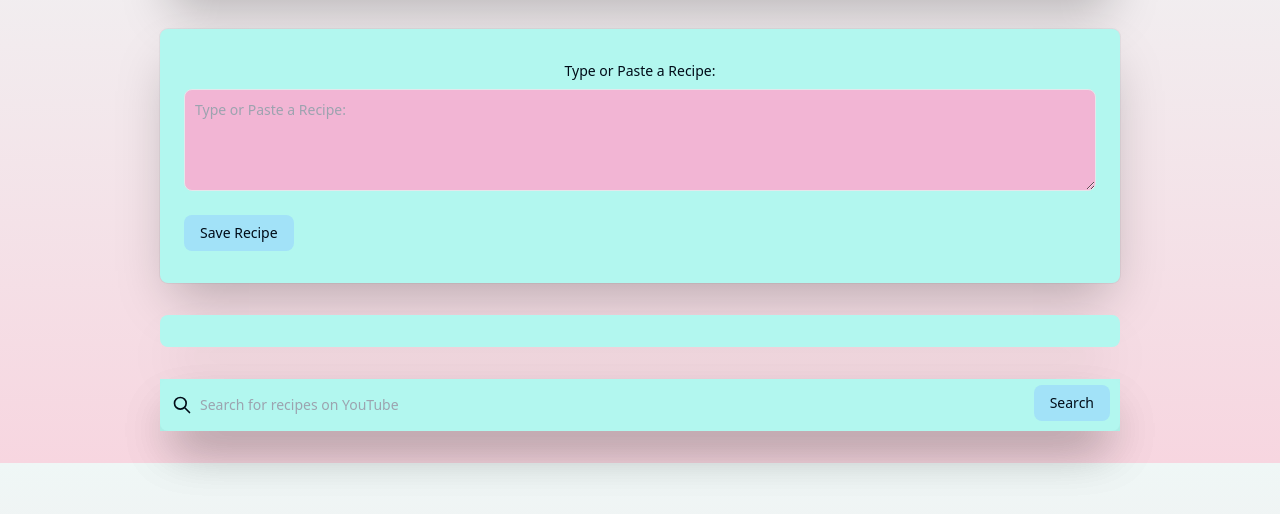
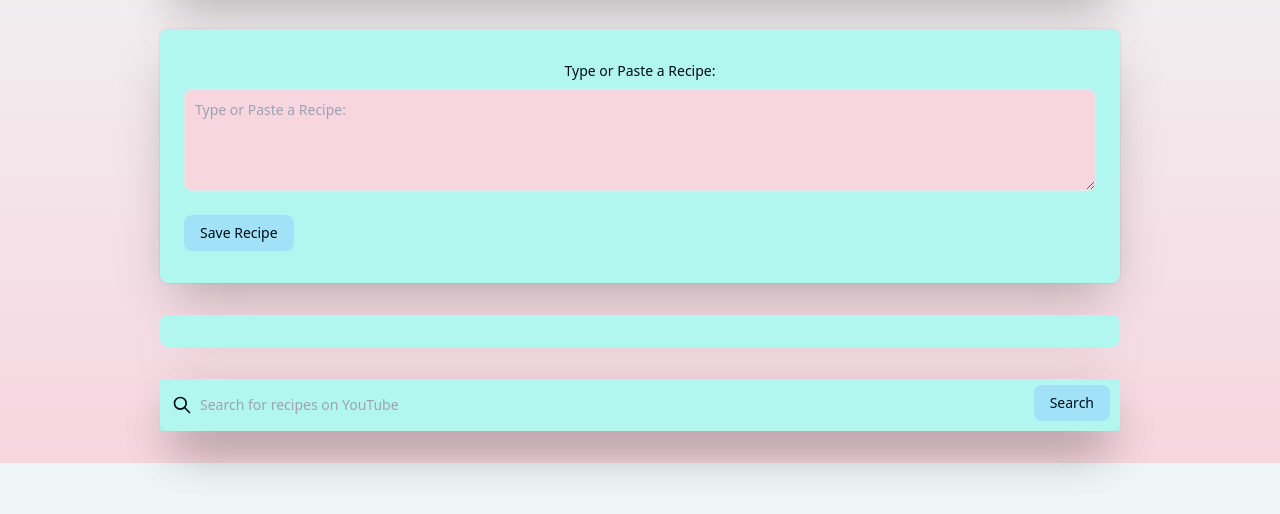
Before and after one commit to jroller33/BC-Project-1, a website: page index.html in a window 1280 px wide. In both pictures the pointer is over the element "Type or Paste a Recipe:". Shown: the part 196-710 px from the top of the page. Drawn offline with nearby package versions, Linux system fonts and the light colour scheme; no server answers.

Commit message:
refixed some colors

```diff
--- a/assets/style.css
+++ b/assets/style.css
@@ -45,8 +45,7 @@
   color: #000C18;
 }
 #recipeInput:hover {
-  background-color:#f2b5d4;
-  color: #ffffff;
+  background-color:#f7d6e0;
   transition: 0.7s;
 }
 #recipeInput:focus {
```
